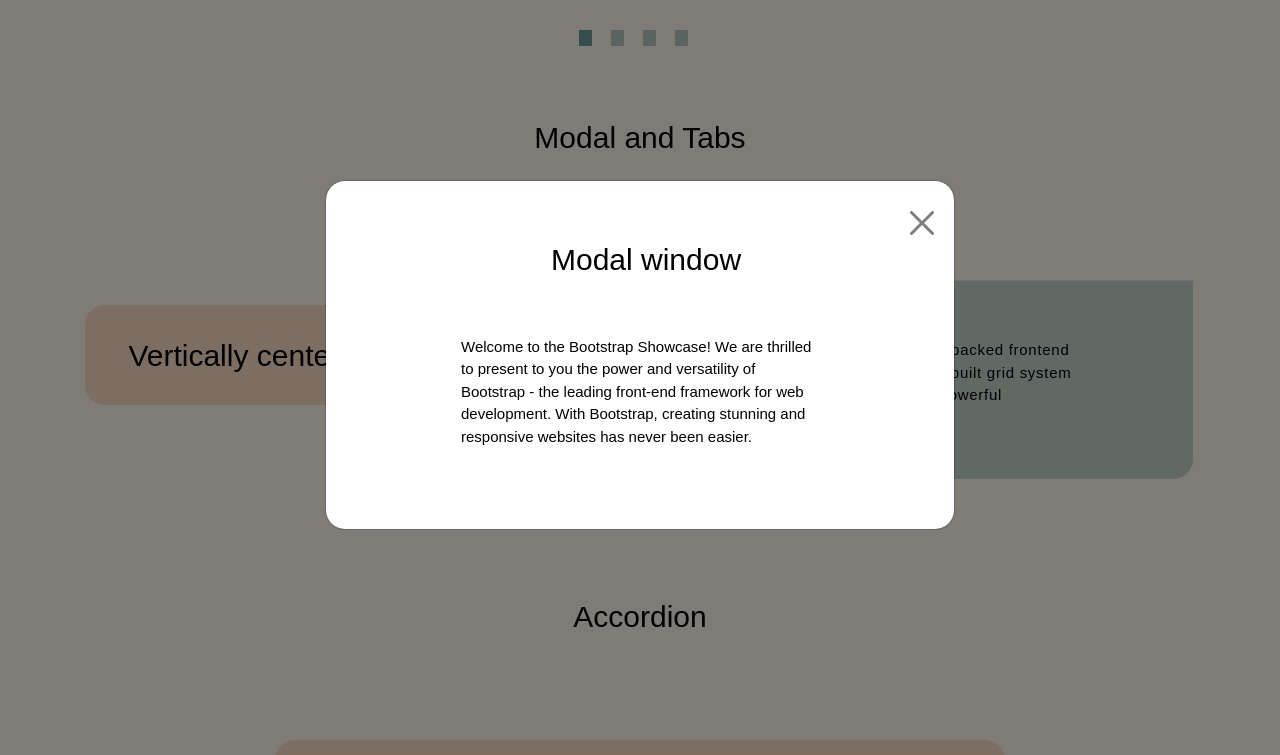
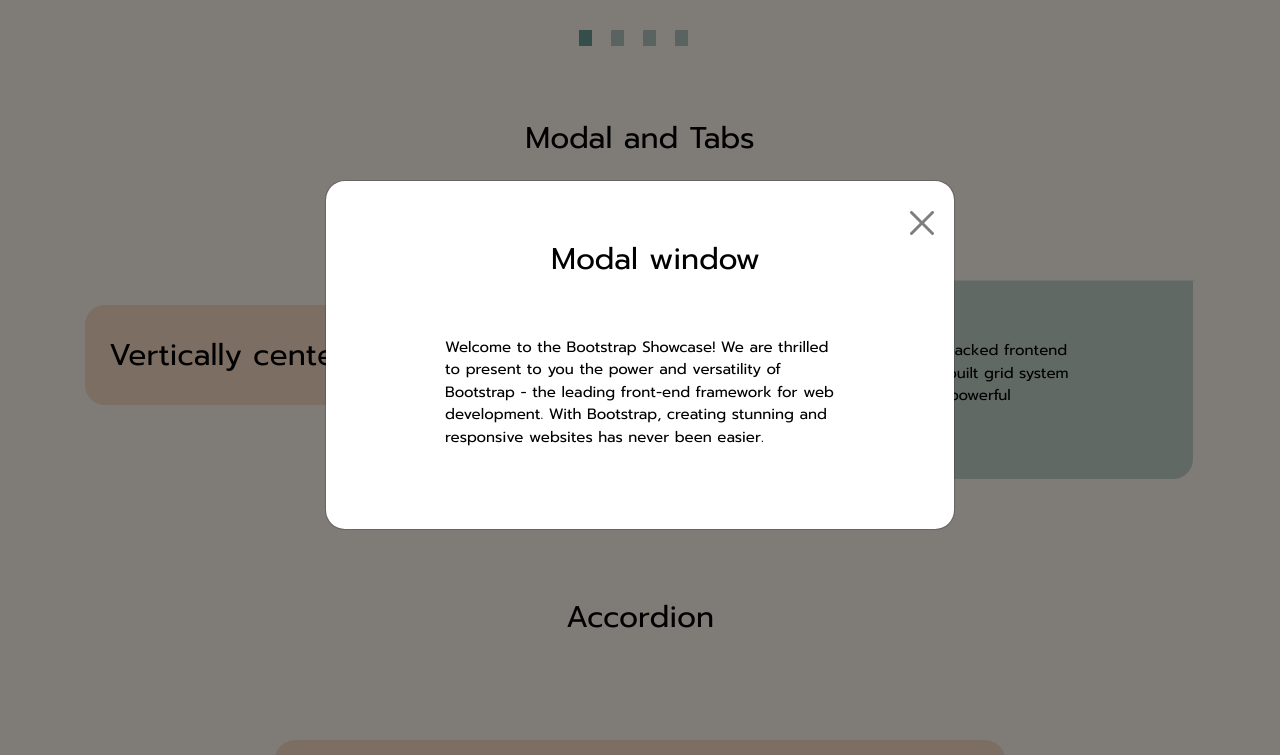
Before and after one commit to Romangolovkov/module_5, a plain HTML site: page lesson_12/index.html in a window 1280 px wide. Both pictures are taken after a click on the button "Vertically centered modal". Shown: the part 730-1485 px from the top of the page. Drawn offline with nearby package versions, Linux system fonts and the light colour scheme.

Commit message:
lesson 12 Homework last corrected

```diff
--- a/lesson_12/css/main.css
+++ b/lesson_12/css/main.css
@@ -1,9 +1,8 @@
 /*specification*/
 
 .body{
-    font-family: "Promt", sans-serif;
+    font-family: "Prompt Regular", sans-serif;
     font-size: 15px;
-    font-weight: 400;
     color: #000000;
     background: #FFF6EF;
 }
@@ -141,16 +140,11 @@ button.carousel-control-next{
 
 h5.modal-title{
     padding: 40px 0 0 209px;
-    font-family: "Promt", sans-serif;
     font-size: 30px;
-    font-weight: 400;
 }
 
 .modal-body{
-    font-family: "Promt", sans-serif;
-    font-size: 15px;
-    font-weight: 400;
-    padding: 38px 135px 65px 135px;
+    padding: 38px 119px 65px 119px;
 }
 
 .modal-header button.btn-close{
@@ -216,7 +210,7 @@ a.nav-link{
 
 .tab-text{
     padding: 58px 116px 56px 34px;
-    letter-spacing: 0.048em;
+    letter-spacing: 0.0em;
 }
 
 .tab-text > span{
@@ -251,7 +245,7 @@ h2.accordion-header{
     height: 142px;
     font-size: 14px;
     font-weight: 300;
-    letter-spacing: 0.0545em;
+    letter-spacing: 0.008em;
 }
 
 .accordion-item{
@@ -260,7 +254,6 @@ h2.accordion-header{
 
 button.accordion-button.accordion-btn{
     color: #000000;
-    font-weight: 400;
     background: #FBDCC7;
 
 }
@@ -290,3 +283,10 @@ button.accordion-btn:hover{
     margin-top: 120px;
     padding: 25px 0;
 }
+
+
+@font-face {
+    font-family: "Prompt Regular";
+    src: url("../fonts/prompt/Prompt-Regular.ttf");
+    font-weight: 400;
+  }
--- a/lesson_12/index.html
+++ b/lesson_12/index.html
@@ -136,7 +136,7 @@
                 </h2>
                 <div id="panelsStayOpen-collapseOne" class="accordion-collapse collapse show">
                   <div class="accordion-body">
-                    HTML is the foundation of frontend development. It provides the structure and content of web pages, allowing developers to define elements such as headings, paragraphs, images, links, and more. With HTML5, the latest version of the language, exciting new features like semantic elements and multimedia support have been introduced, making it even more powerful for <br>creating modern web applications.
+                    HTML is the foundation of frontend development. It provides the structure and content of web pages, allowing developers to define elements such as headings, paragraphs, images, links, and more. With HTML5, the latest version of the language, exciting new features like semantic elements and multimedia support have been introduced, making it even more powerful for creating modern web applications.
                   </div>
                 </div>
               </div>
```
Also changed, not shown: lesson_12/fonts/prompt/Prompt-Black.ttf (added), lesson_12/fonts/prompt/Prompt-BlackItalic.ttf (added), lesson_12/fonts/prompt/Prompt-Bold.ttf (added), lesson_12/fonts/prompt/Prompt-BoldItalic.ttf (added), lesson_12/fonts/prompt/Prompt-ExtraBold.ttf (added), lesson_12/fonts/prompt/Prompt-ExtraBoldItalic.ttf (added), lesson_12/fonts/prompt/Prompt-ExtraLight.ttf (added), lesson_12/fonts/prompt/Prompt-ExtraLightItalic.ttf (added), lesson_12/fonts/prompt/Prompt-Italic.ttf (added), lesson_12/fonts/prompt/Prompt-Light.ttf (added), lesson_12/fonts/prompt/Prompt-LightItalic.ttf (added), lesson_12/fonts/prompt/Prompt-Medium.ttf (added), lesson_12/fonts/prompt/Prompt-MediumItalic.ttf (added), lesson_12/fonts/prompt/Prompt-Regular.ttf (added), 4 more files.
